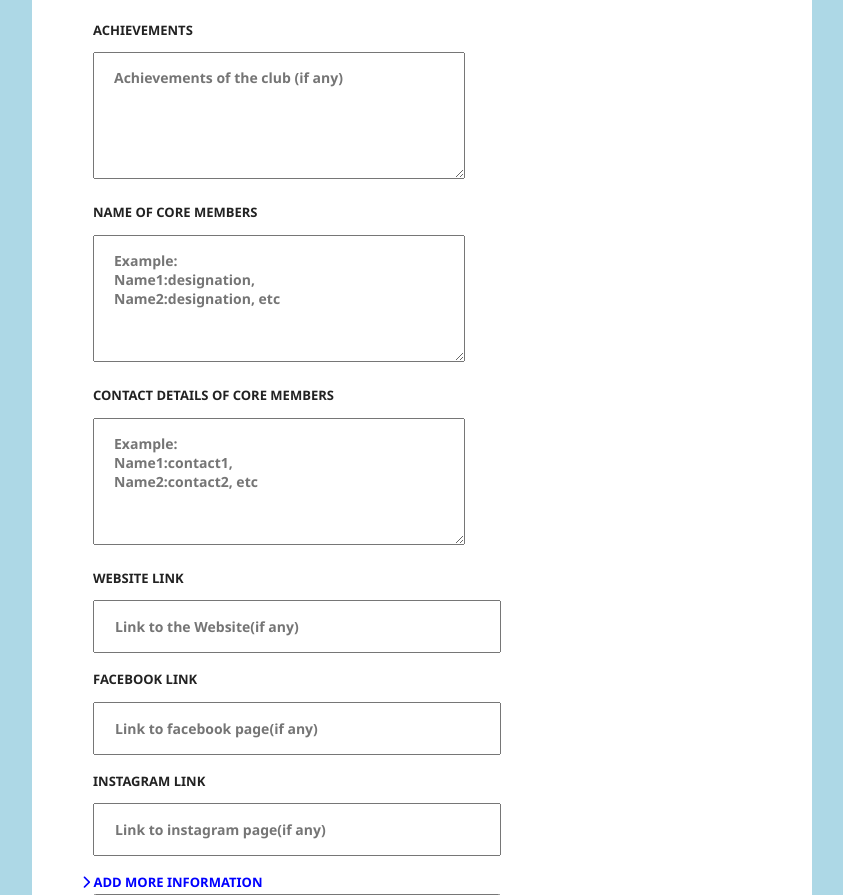
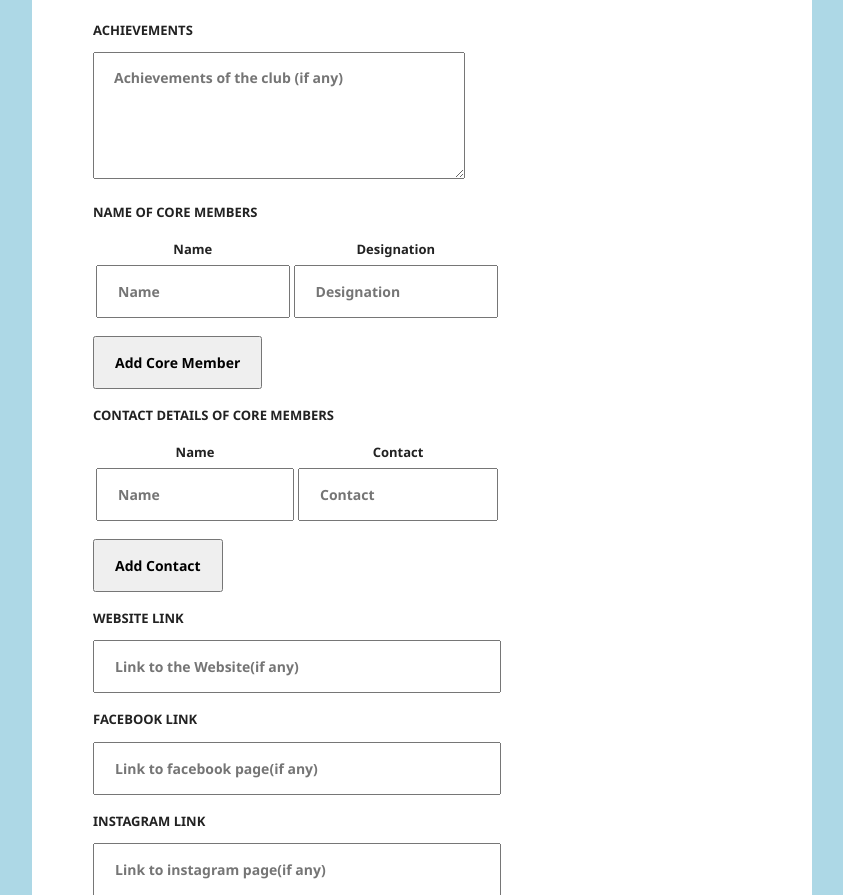
Before and after one commit to NoisyBotDude/daemon-project, a Flask app: page /admin/club/add in a window 1280 px wide. Shown: the part 588-1483 px from the top of the page, without its empty margins (218-1061 px from the left). Run offline with Flask 2, Linux system fonts and the light colour scheme; the visitor is signed in with stand-in values (Sample User, id 1); some libraries are stand-ins or nearby versions.

Commit message:
feat: added tables for contact details

```diff
--- a/club_app/static/css/admin/club_add.css
+++ b/club_app/static/css/admin/club_add.css
@@ -46,6 +46,15 @@ input {
     padding: 0 11px;
 }
 
+.add-details {
+    box-sizing: border-box;
+    padding: 15px 20px;
+    margin-bottom: 15px;
+    font-size: 14px;
+    font-weight: 700;
+    font-family: 'Segoe UI', Tahoma, Geneva, Verdana, sans-serif;
+}
+
 textarea {
     box-sizing: border-box;
     padding: 15px 20px;
--- a/club_app/static/js/club_add.js
+++ b/club_app/static/js/club_add.js
@@ -1,6 +1,6 @@
 function loadMore() {
-    var addInfoLink = document.getElementById('add-info-link');
-    var addInfo = document.getElementsByClassName('add-info')[0];
+    var addInfoLink = $('#add-info-link');
+    var addInfo = $('.add-info')[0];
     if (addInfo.style.display === 'none') {
         addInfo.style.display = 'block';
         addInfoLink.innerHTML = '<i class="fas fa-chevron-left"></i>' + 'Close more information';
@@ -10,40 +10,37 @@ function loadMore() {
     }
 }
 
-// function addRow() {
-//     let x = 2;
 
-//     let row = document.createElement('tr');
-//     let column1 = document.createElement("td");
+// for name of core memmbers
+var table1 = document.querySelector("#core-members");
+var index1 = table1.rows.length;
 
-//     const column1text = document.createTextNode(`Row ${x} Column 1`);
-
-//     column1.appendChild(column1text);
-//     let column2 = document.createElement("td");
-//     const column2text = document.createTextNode(`Row ${x} Column 2`);
-//     column2.appendChild(column2text);
-
-//     row.appendChild(column1);
-//     row.appendChild(column2);
-
-//     document.getElementsByClassName('table').appendChild(row);
-//     x++;
-// }
-
-function addRowMembers() {
-    var table = document.getElementById("table-1");
-    var row = table.insertRow(0);
-    var cell1 = row.insertCell(0);
-    var cell2 = row.insertCell(1);
-    cell1.innerHTML = "<input type='text' name= 'core-members' id='core-members-name-1' placeholder='Name' required>"
-    cell2.innerHTML = "<input type='text' name= 'core-members' id='core-members-details-1' placeholder='Designation' required>";
+function addRow1(index) {
+    var newRow = table1.insertRow(index);
+    var cell1 = newRow.insertCell(0);
+    var cell2 = newRow.insertCell(1);
+    cell1.innerHTML = "<td><input type='text' name='core-members-name-" + (index-1) + "' id='core-members-name' placeholder='Name' required></td>"
+    cell2.innerHTML = "<td><input type='text' name='core-members-designation-" + (index-1) + "' id='core-members-designation' placeholder='Designation' required></td>"
 }
 
-function addRowContacts() {
-    var table = document.getElementById("table-2");
-    var row = table.insertRow(0);
-    var cell1 = row.insertCell(0);
-    var cell2 = row.insertCell(1);
-    cell1.innerHTML = "<input type='text' name= 'core-members' id='core-members-name-2' placeholder='Name' required>"
-    cell2.innerHTML = "<input type='text' name= 'core-members' id='core-members-details-2' placeholder='Contact' required>";
+$(".add-details").eq(0).on("click", function() {
+    addRow1(index1);
+    index1++;
+});
+
+// for contact of core memmbers
+var table2 = document.querySelector("#contact-details");
+var index2 = table2.rows.length;
+
+function addRow2(index) {
+    var newRow = table2.insertRow(index);
+    var cell1 = newRow.insertCell(0);
+    var cell2 = newRow.insertCell(1);
+    cell1.innerHTML = "<td><input type='text' name='contact-details-name-" + (index-1) + "' id='contact-details-name' placeholder='Name' required></td>"
+    cell2.innerHTML = "<td><input type='text' name='contact-details-number-" + (index-1) + "' id='contact-details-number' placeholder='Contact' required></td>"
 }
+
+$(".add-details").eq(1).on("click", function() {
+    addRow2(index2);
+    index2++;
+});
--- a/club_app/templates/admin/club_add.html
+++ b/club_app/templates/admin/club_add.html
@@ -4,7 +4,7 @@
     <meta charset="UTF-8">
     <meta http-equiv="X-UA-Compatible" content="IE=edge">
     <meta name="viewport" content="width=device-width, initial-scale=1.0">
-    <title>Document</title>
+    <title>{{ title }}</title>
     <!-- <link rel="stylesheet" href="https://cdnjs.cloudflare.com/ajax/libs/font-awesome/4.7.0/css/font-awesome.min.css"> -->
     <script src="https://kit.fontawesome.com/433788771e.js" crossorigin="anonymous"></script>
     <link rel="stylesheet" href="/static/css/admin/club_add.css">
@@ -31,13 +31,37 @@
             </div>
             <div class="form-row">
                 <label for="core-members">Name of core members</label>
-                <textarea name="core-members" id="core-members" cols="35" rows="5"
-                                        placeholder="Example:&#10;Name1:designation,&#10;Name2:designation, etc" required></textarea>
+                <table class="core-members" id="core-members">
+                    <thead>
+                        <tr>
+                            <th>Name</th>
+                            <th>Designation</th>
+                        </tr>
+                    </thead>
+                    <tbody>
+                        <tr>
+                            <td><input type="text" name="core-members-name-0" id="core-members-name" placeholder="Name" required></td>
+                            <td><input type="text" name="core-members-designation-0" id="core-members-designation" placeholder="Designation" required></td>
+                        </tr>
+                </table>
+                <button type="button" class="add-details">Add Core Member</button>
             </div>
             <div class="form-row">
                 <label for="contact-details">Contact details of core members</label>
-                <textarea name="contact-details" id="contact-details" cols="35" rows="5"
-                                        placeholder="Example:&#10;Name1:contact1,&#10;Name2:contact2, etc" required></textarea>
+                <table class="contact-details" id="contact-details">
+                    <thead>
+                        <tr>
+                            <th>Name</th>
+                            <th>Contact</th>
+                        </tr>
+                    </thead>
+                    <tbody>
+                        <tr>
+                            <td><input type="text" name="contact-details-name-0" id="contact-details-name" placeholder="Name" required></td>
+                            <td><input type="text" name="contact-details-number-0" id="contact-details-number" placeholder="Contact" required></td>
+                        </tr>
+                </table>
+                <button type="button" class="add-details">Add Contact</button>
             </div>
             <div class="form-row">
                 <label for="website-link">Website Link</label>
@@ -81,6 +105,7 @@
             </div>
         </form>
     </div>
+    <script src="https://ajax.googleapis.com/ajax/libs/jquery/3.6.0/jquery.min.js"></script>
     <script src="/static/js/club_add.js"></script>
     <script>
         function isEmpty() {
```
